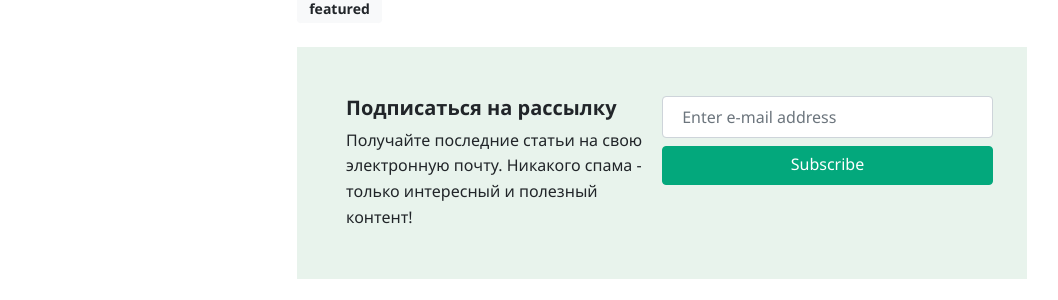
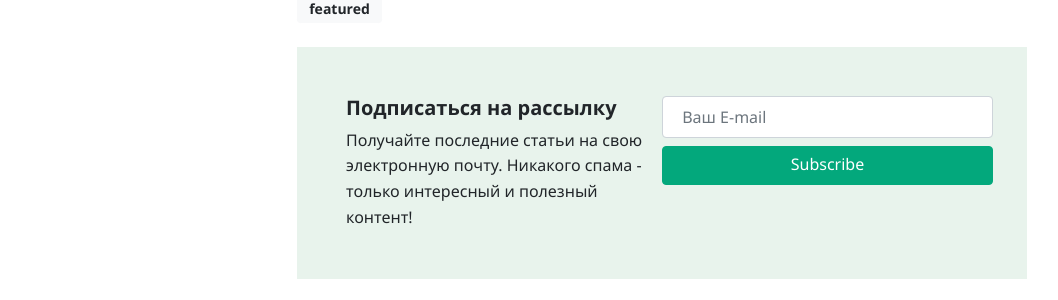
Before and after one commit to DaniilChizhevskii/Coding-Ti.me, a Jekyll site: the page built from _posts/2019-01-28-we-all-wait-for-summer.md, in a window 1280 px wide and 900 px high, scrolled down 595 px. Shown: the part 364-664 px from the top of the window, without its empty margins (73-1131 px from the left). Built offline with Jekyll 4.4.1, drawn with Linux system fonts in a browser that asks for light colours; nearby versions of some CDN libraries; comment, search, counter and statistics services are not loaded.

Commit message:
Update post.html

```diff
--- a/_layouts/post.html
+++ b/_layouts/post.html
@@ -91,10 +91,10 @@
                             <form action="{{site.mailchimp-list}}" method="post" name="mc-embedded-subscribe-form" class="wj-contact-form validate w-100" target="_blank" novalidate>
                             <div class="mc-field-group">
 
-								<input type="email" placeholder="Enter e-mail address" name="EMAIL" class="required email form-control w-100" id="mce-EMAIL" autocomplete="on" required>
+								<input type="email" placeholder="Ваш E-mail" name="EMAIL" class="required email form-control w-100" id="mce-EMAIL" autocomplete="on" required>
 
 
-								<button type="submit" value="Subscribe" name="subscribe" class="heart btn btn-success btn-block w-100 mt-2">Subscribe</button>
+								<button type="submit" value="Подписаться" name="subscribe" class="heart btn btn-success btn-block w-100 mt-2">Subscribe</button>
 
                             </div>
                             </form>
```
